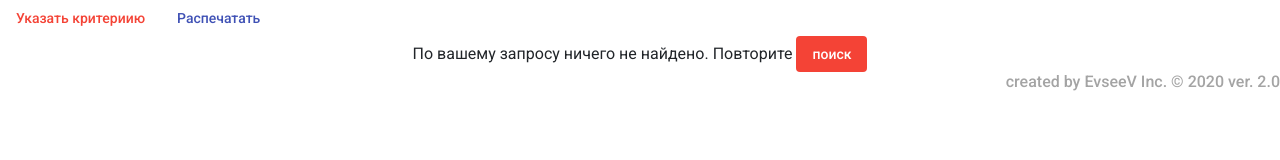
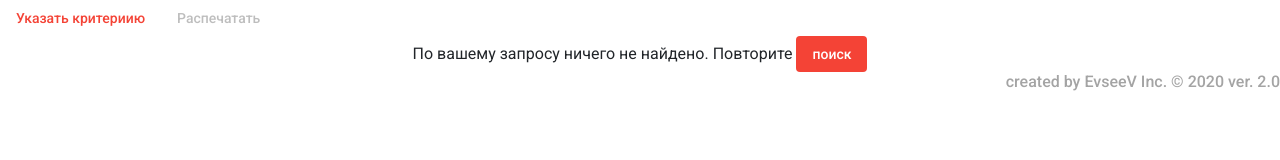
Before and after one commit to evseevvd/ScaleReport-2.0, an Angular app in the folder scale-front/: page / in a window 1280 px wide. Shown: the top 160 px of the page. Built offline with nearby package versions, Linux system fonts and the light colour scheme.

Commit message:
SCL-006: фикс бага

```diff
--- a/scale-front/src/app/app.component.html
+++ b/scale-front/src/app/app.component.html
@@ -1,6 +1,6 @@
 <div class="">
   <button mat-button color="warn" (click)="openSearchDlg()">Указать критериию</button>
-  <button mat-button color="primary" (click)="openPrintDlg()" [disabled]="isEmptyData()">Распечатать</button>
+  <button mat-button color="primary" (click)="openPrintDlg()" [disabled]="!isEmptyData()">Распечатать</button>
 </div>
 
 <div *ngIf="isEmptyData(); else emptyData">
```
